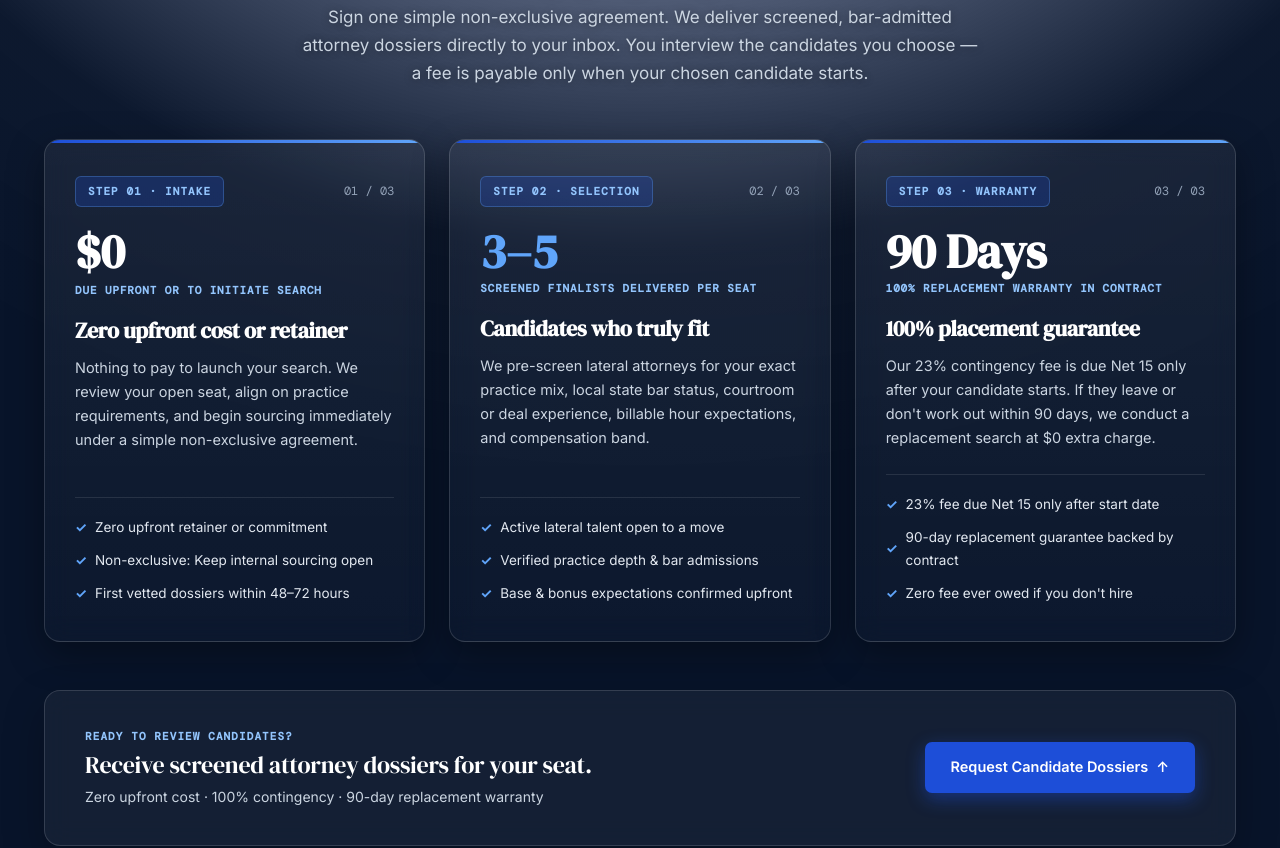
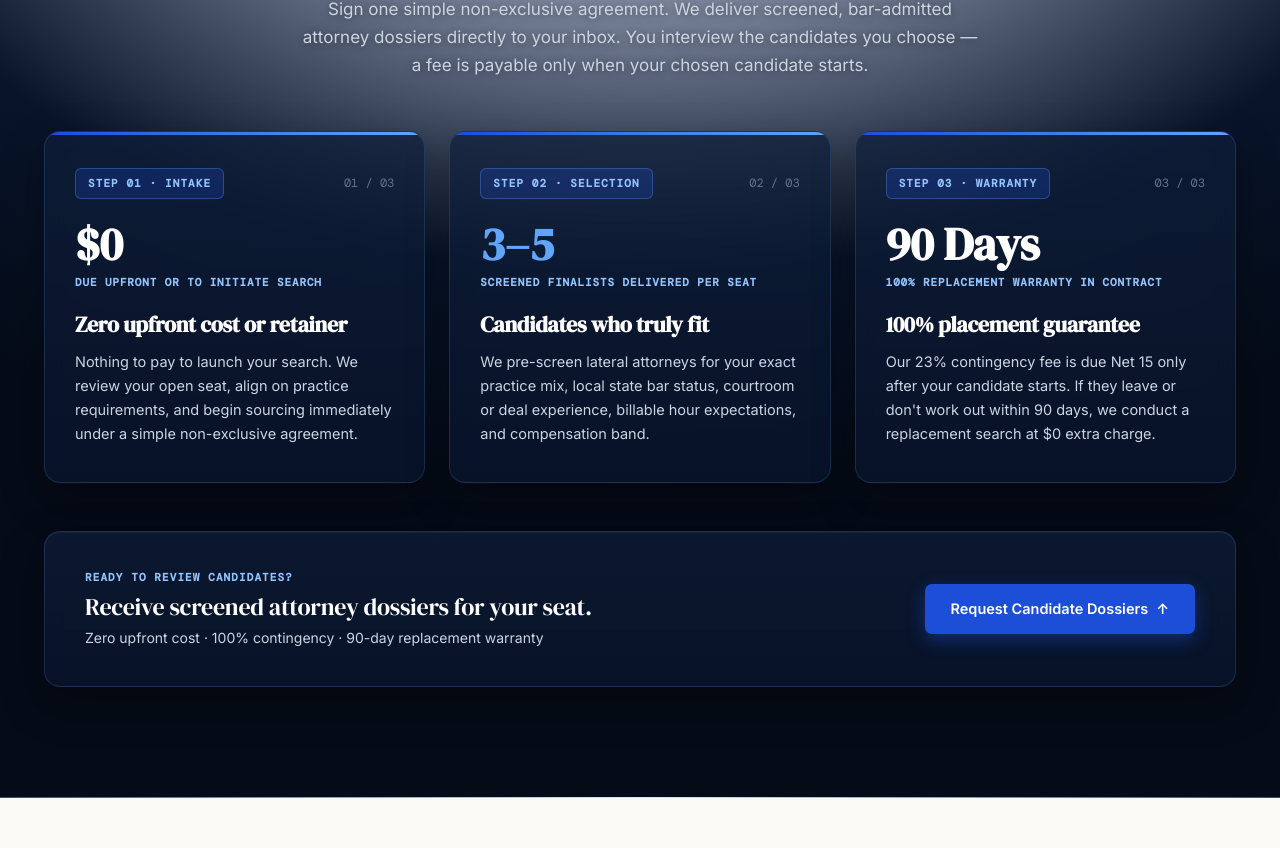
Before and after one commit to nshekhawat153-star/orientplacment2026, a Next.js app: page /hire-attorneys in a window 1280 px wide. Shown: the part 2313-3161 px from the top of the page. Built offline with nearby package versions, Linux system fonts and the light colour scheme.

Commit message:
refactor(hire-attorneys): remove repetitive bullet points and replace hazy white glow with deep sapphire glass in protocol section

```diff
--- a/src/app/hire-attorneys/page.tsx
+++ b/src/app/hire-attorneys/page.tsx
@@ -861,9 +861,9 @@ export default function HireAttorneysLandingPage() {
         className="ha-protocol-sec"
         style={{
           position: "relative",
-          background: "radial-gradient(ellipse 90% 80% at 50% -20%, rgba(29, 78, 216, 0.24) 0%, rgba(8, 20, 42, 0.98) 75%, #08142A 100%)",
+          background: "radial-gradient(ellipse 90% 70% at 50% 0%, rgba(29, 78, 216, 0.16) 0%, #08142A 70%, #050B17 100%)",
           color: "#FFFFFF",
-          padding: "108px 0 120px",
+          padding: "100px 0 110px",
           borderTop: "1px solid rgba(255, 255, 255, 0.08)",
           borderBottom: "1px solid rgba(255, 255, 255, 0.08)",
           overflow: "hidden",
@@ -878,15 +878,15 @@ export default function HireAttorneysLandingPage() {
                 display: "inline-flex",
                 alignItems: "center",
                 gap: 8,
-                background: "rgba(255, 255, 255, 0.08)",
-                border: "1px solid rgba(255, 255, 255, 0.20)",
+                background: "rgba(29, 78, 216, 0.20)",
+                border: "1px solid rgba(96, 165, 250, 0.30)",
                 borderRadius: 999,
                 padding: "6px 16px",
                 fontFamily: "var(--mono)",
                 fontSize: 11,
                 letterSpacing: "0.14em",
                 textTransform: "uppercase",
-                color: "#E2E8F0",
+                color: "#93C5FD",
                 marginBottom: 18,
                 backdropFilter: "blur(8px)",
                 WebkitBackdropFilter: "blur(8px)",
@@ -930,20 +930,20 @@ export default function HireAttorneysLandingPage() {
             </p>
           </div>
 
-          {/* 3 Elevated Dark Glass Protocol Cards */}
+          {/* 3 Elevated Executive Protocol Cards */}
           <div className="ha-steps-grid">
             {/* Step 1 */}
             <div
               className="ha-hover-lift ha-step-card"
               style={{
-                background: "linear-gradient(180deg, rgba(255, 255, 255, 0.06) 0%, rgba(255, 255, 255, 0.02) 100%)",
-                border: "1px solid rgba(255, 255, 255, 0.14)",
+                background: "linear-gradient(180deg, rgba(15, 30, 58, 0.72) 0%, rgba(8, 20, 42, 0.88) 100%)",
+                border: "1px solid rgba(96, 165, 250, 0.18)",
                 borderRadius: 16,
                 padding: "36px 30px",
                 display: "flex",
                 flexDirection: "column",
                 justifyContent: "space-between",
-                boxShadow: "0 12px 36px rgba(0, 0, 0, 0.35)",
+                boxShadow: "0 16px 40px rgba(0, 0, 0, 0.35), inset 0 1px 0 rgba(255, 255, 255, 0.05)",
                 backdropFilter: "blur(12px)",
                 WebkitBackdropFilter: "blur(12px)",
                 position: "relative",
@@ -952,7 +952,7 @@ export default function HireAttorneysLandingPage() {
             >
               <div style={{ position: "absolute", top: 0, left: 0, right: 0, height: 3, background: "linear-gradient(90deg, #1D4ED8 0%, #60A5FA 100%)" }} />
               <div>
-                <div style={{ display: "flex", justifyContent: "space-between", alignItems: "center", marginBottom: 20 }}>
+                <div style={{ display: "flex", justifyContent: "space-between", alignItems: "center", marginBottom: 22 }}>
                   <span
                     style={{
                       fontFamily: "var(--mono)",
@@ -969,11 +969,11 @@ export default function HireAttorneysLandingPage() {
                   >
                     STEP 01 · INTAKE
                   </span>
-                  <span style={{ fontFamily: "var(--mono)", fontSize: 12, color: "#94A3B8" }}>01 / 03</span>
+                  <span style={{ fontFamily: "var(--mono)", fontSize: 12, color: "#64748B" }}>01 / 03</span>
                 </div>
 
-                <div style={{ marginBottom: 16 }}>
-                  <div style={{ fontFamily: "var(--display)", fontSize: 48, fontWeight: 600, color: "#FFFFFF", lineHeight: 1 }}>
+                <div style={{ marginBottom: 18 }}>
+                  <div style={{ fontFamily: "var(--display)", fontSize: 46, fontWeight: 600, color: "#FFFFFF", lineHeight: 1 }}>
                     $0
                   </div>
                   <div style={{ fontFamily: "var(--mono)", fontSize: 11, color: "#93C5FD", textTransform: "uppercase", letterSpacing: "0.08em", fontWeight: 700, marginTop: 6 }}>
@@ -984,24 +984,9 @@ export default function HireAttorneysLandingPage() {
                 <h3 style={{ fontFamily: "var(--display)", fontSize: 22, color: "#FFFFFF", fontWeight: 600, margin: "0 0 12px", lineHeight: 1.3 }}>
                   Zero upfront cost or retainer
                 </h3>
-                <p style={{ fontSize: 14.5, color: "#CBD5E1", lineHeight: 1.65, margin: "0 0 24px" }}>
+                <p style={{ fontSize: 14.5, color: "#CBD5E1", lineHeight: 1.65, margin: 0 }}>
                   Nothing to pay to launch your search. We review your open seat, align on practice requirements, and begin sourcing immediately under a simple non-exclusive agreement.
                 </p>
-              </div>
-
-              <div style={{ borderTop: "1px solid rgba(255, 255, 255, 0.10)", paddingTop: 18, display: "flex", flexDirection: "column", gap: 10 }}>
-                <div style={{ display: "flex", alignItems: "center", gap: 8, fontSize: 13.5, color: "#E2E8F0" }}>
-                  <span style={{ color: "#60A5FA", fontWeight: 700 }}>✓</span>
-                  <span>Zero upfront retainer or commitment</span>
-                </div>
-                <div style={{ display: "flex", alignItems: "center", gap: 8, fontSize: 13.5, color: "#E2E8F0" }}>
-                  <span style={{ color: "#60A5FA", fontWeight: 700 }}>✓</span>
-                  <span>Non-exclusive: Keep internal sourcing open</span>
-                </div>
-                <div style={{ display: "flex", alignItems: "center", gap: 8, fontSize: 13.5, color: "#E2E8F0" }}>
-                  <span style={{ color: "#60A5FA", fontWeight: 700 }}>✓</span>
-                  <span>First vetted dossiers within 48–72 hours</span>
-                </div>
               </div>
             </div>
 
@@ -1009,14 +994,14 @@ export default function HireAttorneysLandingPage() {
             <div
               className="ha-hover-lift ha-step-card"
               style={{
-                background: "linear-gradient(180deg, rgba(255, 255, 255, 0.06) 0%, rgba(255, 255, 255, 0.02) 100%)",
-                border: "1px solid rgba(255, 255, 255, 0.14)",
+                background: "linear-gradient(180deg, rgba(15, 30, 58, 0.72) 0%, rgba(8, 20, 42, 0.88) 100%)",
+                border: "1px solid rgba(96, 165, 250, 0.18)",
                 borderRadius: 16,
                 padding: "36px 30px",
                 display: "flex",
                 flexDirection: "column",
                 justifyContent: "space-between",
-                boxShadow: "0 12px 36px rgba(0, 0, 0, 0.35)",
+                boxShadow: "0 16px 40px rgba(0, 0, 0, 0.35), inset 0 1px 0 rgba(255, 255, 255, 0.05)",
                 backdropFilter: "blur(12px)",
                 WebkitBackdropFilter: "blur(12px)",
                 position: "relative",
@@ -1025,7 +1010,7 @@ export default function HireAttorneysLandingPage() {
             >
               <div style={{ position: "absolute", top: 0, left: 0, right: 0, height: 3, background: "linear-gradient(90deg, #1D4ED8 0%, #60A5FA 100%)" }} />
               <div>
-                <div style={{ display: "flex", justifyContent: "space-between", alignItems: "center", marginBottom: 20 }}>
+                <div style={{ display: "flex", justifyContent: "space-between", alignItems: "center", marginBottom: 22 }}>
                   <span
                     style={{
                       fontFamily: "var(--mono)",
@@ -1042,14 +1027,14 @@ export default function HireAttorneysLandingPage() {
                   >
                     STEP 02 · SELECTION
                   </span>
-                  <span style={{ fontFamily: "var(--mono)", fontSize: 12, color: "#94A3B8" }}>02 / 03</span>
+                  <span style={{ fontFamily: "var(--mono)", fontSize: 12, color: "#64748B" }}>02 / 03</span>
                 </div>
 
-                <div style={{ marginBottom: 16 }}>
-                  <div style={{ fontFamily: "var(--display)", fontSize: 48, fontWeight: 600, color: "#60A5FA", lineHeight: 1 }}>
+                <div style={{ marginBottom: 18 }}>
+                  <div style={{ fontFamily: "var(--display)", fontSize: 46, fontWeight: 600, color: "#60A5FA", lineHeight: 1 }}>
                     3–5
                   </div>
-                  <div style={{ fontFamily: "var(--mono)", fontSize: 11, color: "#93C5FD", textTransform: "uppercase", letterSpacing: "0.08em", fontWeight: 700, marginTop: 4 }}>
+                  <div style={{ fontFamily: "var(--mono)", fontSize: 11, color: "#93C5FD", textTransform: "uppercase", letterSpacing: "0.08em", fontWeight: 700, marginTop: 6 }}>
                     Screened finalists delivered per seat
                   </div>
                 </div>
@@ -1057,24 +1042,9 @@ export default function HireAttorneysLandingPage() {
                 <h3 style={{ fontFamily: "var(--display)", fontSize: 22, color: "#FFFFFF", fontWeight: 600, margin: "0 0 12px", lineHeight: 1.3 }}>
                   Candidates who truly fit
                 </h3>
-                <p style={{ fontSize: 14.5, color: "#CBD5E1", lineHeight: 1.65, margin: "0 0 24px" }}>
+                <p style={{ fontSize: 14.5, color: "#CBD5E1", lineHeight: 1.65, margin: 0 }}>
                   We pre-screen lateral attorneys for your exact practice mix, local state bar status, courtroom or deal experience, billable hour expectations, and compensation band.
                 </p>
-              </div>
-
-              <div style={{ borderTop: "1px solid rgba(255, 255, 255, 0.10)", paddingTop: 18, display: "flex", flexDirection: "column", gap: 10 }}>
-                <div style={{ display: "flex", alignItems: "center", gap: 8, fontSize: 13.5, color: "#E2E8F0" }}>
-                  <span style={{ color: "#60A5FA", fontWeight: 700 }}>✓</span>
-                  <span>Active lateral talent open to a move</span>
-                </div>
-                <div style={{ display: "flex", alignItems: "center", gap: 8, fontSize: 13.5, color: "#E2E8F0" }}>
-                  <span style={{ color: "#60A5FA", fontWeight: 700 }}>✓</span>
-                  <span>Verified practice depth &amp; bar admissions</span>
-                </div>
-                <div style={{ display: "flex", alignItems: "center", gap: 8, fontSize: 13.5, color: "#E2E8F0" }}>
-                  <span style={{ color: "#60A5FA", fontWeight: 700 }}>✓</span>
-                  <span>Base &amp; bonus expectations confirmed upfront</span>
-                </div>
               </div>
             </div>
 
@@ -1082,14 +1052,14 @@ export default function HireAttorneysLandingPage() {
             <div
               className="ha-hover-lift ha-step-card"
               style={{
-                background: "linear-gradient(180deg, rgba(255, 255, 255, 0.06) 0%, rgba(255, 255, 255, 0.02) 100%)",
-                border: "1px solid rgba(255, 255, 255, 0.14)",
+                background: "linear-gradient(180deg, rgba(15, 30, 58, 0.72) 0%, rgba(8, 20, 42, 0.88) 100%)",
+                border: "1px solid rgba(96, 165, 250, 0.18)",
                 borderRadius: 16,
                 padding: "36px 30px",
                 display: "flex",
                 flexDirection: "column",
                 justifyContent: "space-between",
-                boxShadow: "0 12px 36px rgba(0, 0, 0, 0.35)",
+                boxShadow: "0 16px 40px rgba(0, 0, 0, 0.35), inset 0 1px 0 rgba(255, 255, 255, 0.05)",
                 backdropFilter: "blur(12px)",
                 WebkitBackdropFilter: "blur(12px)",
                 position: "relative",
@@ -1098,7 +1068,7 @@ export default function HireAttorneysLandingPage() {
             >
               <div style={{ position: "absolute", top: 0, left: 0, right: 0, height: 3, background: "linear-gradient(90deg, #1D4ED8 0%, #60A5FA 100%)" }} />
               <div>
-                <div style={{ display: "flex", justifyContent: "space-between", alignItems: "center", marginBottom: 20 }}>
+                <div style={{ display: "flex", justifyContent: "space-between", alignItems: "center", marginBottom: 22 }}>
                   <span
                     style={{
                       fontFamily: "var(--mono)",
@@ -1115,14 +1085,14 @@ export default function HireAttorneysLandingPage() {
                   >
                     STEP 03 · WARRANTY
                   </span>
-                  <span style={{ fontFamily: "var(--mono)", fontSize: 12, color: "#94A3B8" }}>03 / 03</span>
+                  <span style={{ fontFamily: "var(--mono)", fontSize: 12, color: "#64748B" }}>03 / 03</span>
                 </div>
 
-                <div style={{ marginBottom: 16 }}>
-                  <div style={{ fontFamily: "var(--display)", fontSize: 48, fontWeight: 600, color: "#FFFFFF", lineHeight: 1 }}>
+                <div style={{ marginBottom: 18 }}>
+                  <div style={{ fontFamily: "var(--display)", fontSize: 46, fontWeight: 600, color: "#FFFFFF", lineHeight: 1 }}>
                     90 Days
                   </div>
-                  <div style={{ fontFamily: "var(--mono)", fontSize: 11, color: "#93C5FD", textTransform: "uppercase", letterSpacing: "0.08em", fontWeight: 700, marginTop: 4 }}>
+                  <div style={{ fontFamily: "var(--mono)", fontSize: 11, color: "#93C5FD", textTransform: "uppercase", letterSpacing: "0.08em", fontWeight: 700, marginTop: 6 }}>
                     100% replacement warranty in contract
                   </div>
                 </div>
@@ -1130,24 +1100,9 @@ export default function HireAttorneysLandingPage() {
                 <h3 style={{ fontFamily: "var(--display)", fontSize: 22, color: "#FFFFFF", fontWeight: 600, margin: "0 0 12px", lineHeight: 1.3 }}>
                   100% placement guarantee
                 </h3>
-                <p style={{ fontSize: 14.5, color: "#CBD5E1", lineHeight: 1.65, margin: "0 0 24px" }}>
+                <p style={{ fontSize: 14.5, color: "#CBD5E1", lineHeight: 1.65, margin: 0 }}>
                   Our 23% contingency fee is due Net 15 only after your candidate starts. If they leave or don&apos;t work out within 90 days, we conduct a replacement search at $0 extra charge.
                 </p>
-              </div>
-
-              <div style={{ borderTop: "1px solid rgba(255, 255, 255, 0.10)", paddingTop: 18, display: "flex", flexDirection: "column", gap: 10 }}>
-                <div style={{ display: "flex", alignItems: "center", gap: 8, fontSize: 13.5, color: "#E2E8F0" }}>
-                  <span style={{ color: "#60A5FA", fontWeight: 700 }}>✓</span>
-                  <span>23% fee due Net 15 only after start date</span>
-                </div>
-                <div style={{ display: "flex", alignItems: "center", gap: 8, fontSize: 13.5, color: "#E2E8F0" }}>
-                  <span style={{ color: "#60A5FA", fontWeight: 700 }}>✓</span>
-                  <span>90-day replacement guarantee backed by contract</span>
-                </div>
-                <div style={{ display: "flex", alignItems: "center", gap: 8, fontSize: 13.5, color: "#E2E8F0" }}>
-                  <span style={{ color: "#60A5FA", fontWeight: 700 }}>✓</span>
-                  <span>Zero fee ever owed if you don&apos;t hire</span>
-                </div>
               </div>
             </div>
           </div>
@@ -1157,8 +1112,8 @@ export default function HireAttorneysLandingPage() {
             className="ha-banner-card"
             style={{
               marginTop: 48,
-              background: "rgba(255, 255, 255, 0.05)",
-              border: "1px solid rgba(255, 255, 255, 0.14)",
+              background: "linear-gradient(180deg, rgba(15, 30, 58, 0.72) 0%, rgba(8, 20, 42, 0.88) 100%)",
+              border: "1px solid rgba(96, 165, 250, 0.18)",
               borderRadius: 16,
               padding: "36px 40px",
               color: "#FFFFFF",
@@ -1167,7 +1122,7 @@ export default function HireAttorneysLandingPage() {
               alignItems: "center",
               flexWrap: "wrap",
               gap: 24,
-              boxShadow: "0 16px 40px rgba(0, 0, 0, 0.25)",
+              boxShadow: "0 16px 40px rgba(0, 0, 0, 0.35), inset 0 1px 0 rgba(255, 255, 255, 0.05)",
               backdropFilter: "blur(12px)",
               WebkitBackdropFilter: "blur(12px)",
             }}
```
